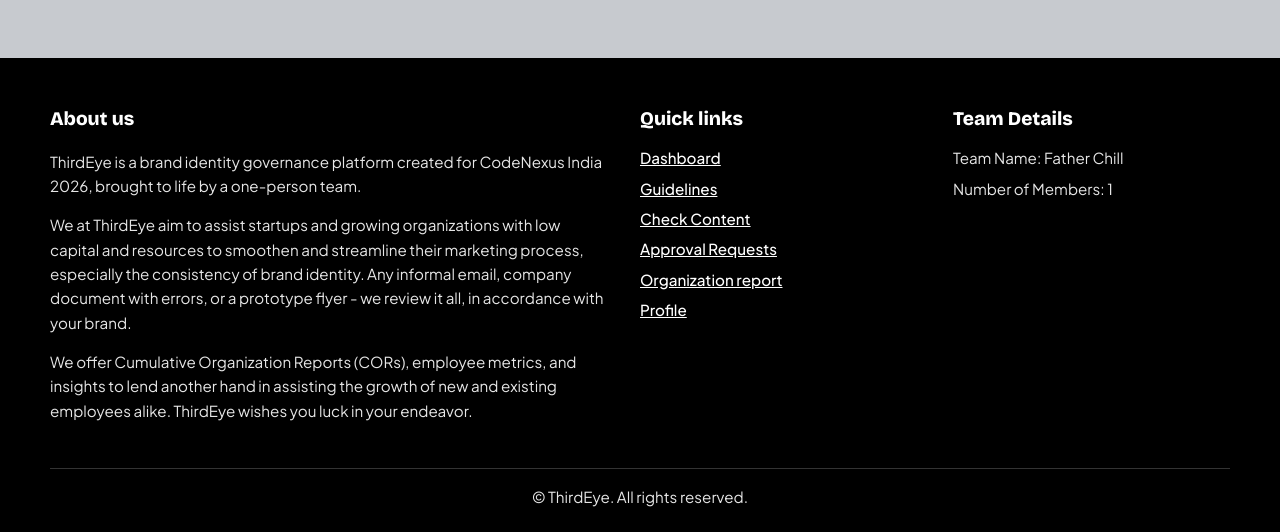
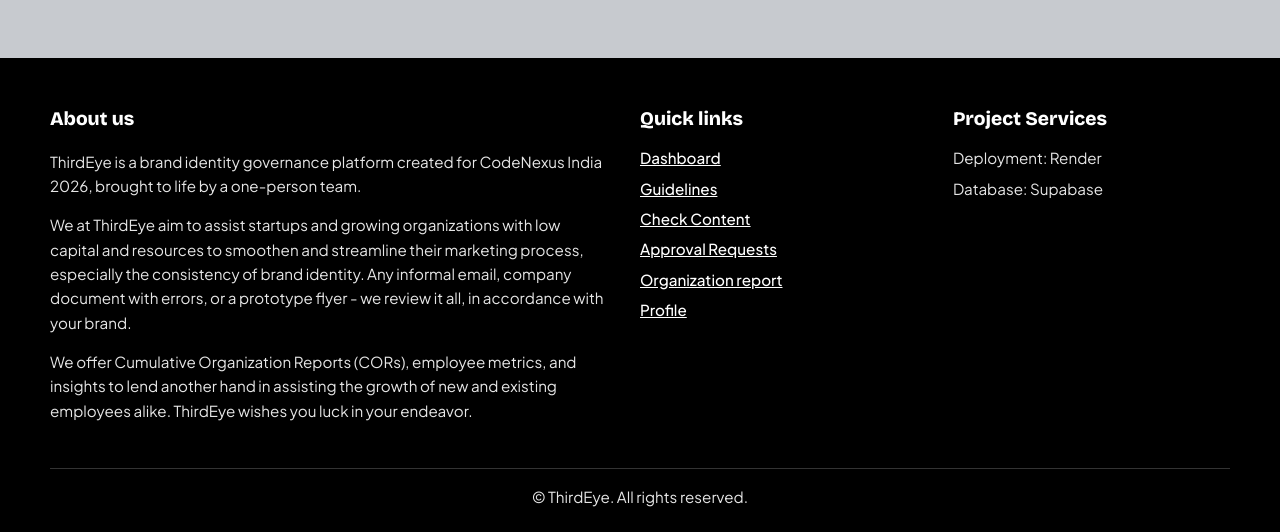
Before and after one commit to skishore-dhcp/thirdeye, a Flask app: page /check in a window 1280 px wide. Shown: the part 988-1520 px from the top of the page. Run offline with Flask 3, Linux system fonts and the light colour scheme; the visitor is signed in with stand-in values (Sample User, id 1).

Commit message:
Edited 'Project Services' in footer

```diff
--- a/templates/base.html
+++ b/templates/base.html
@@ -82,10 +82,10 @@
         </ul>
       </div>
       <div class="footer-col">
-        <h2>Team Details</h2>
+        <h2>Project Services</h2>
         <ul>
-          <li>Team Name: Father Chill</li>
-          <li>Number of Members: 1</li>
+          <li>Deployment: Render</li>
+          <li>Database: Supabase</li>
         </ul>
       </div>
     </div>
```
